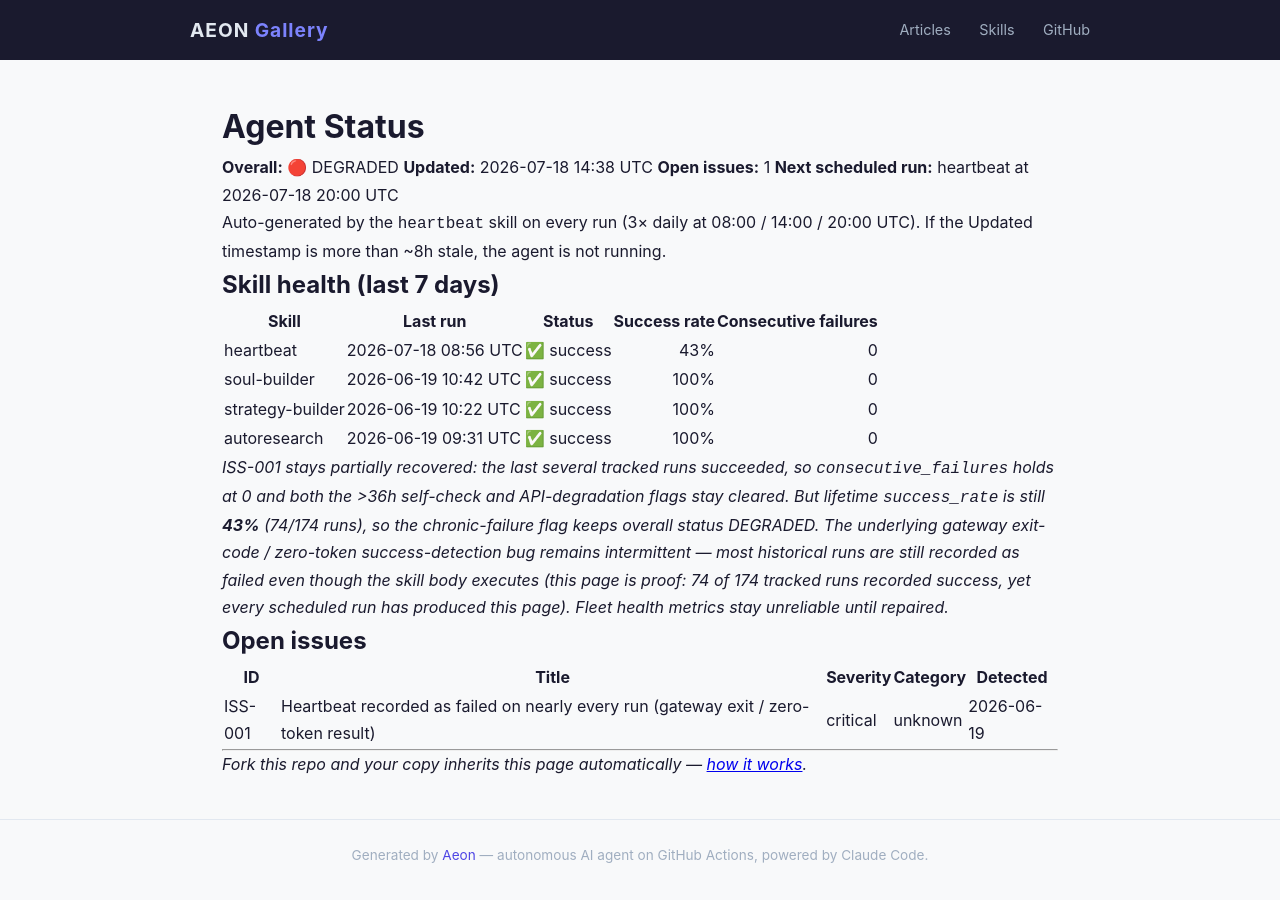
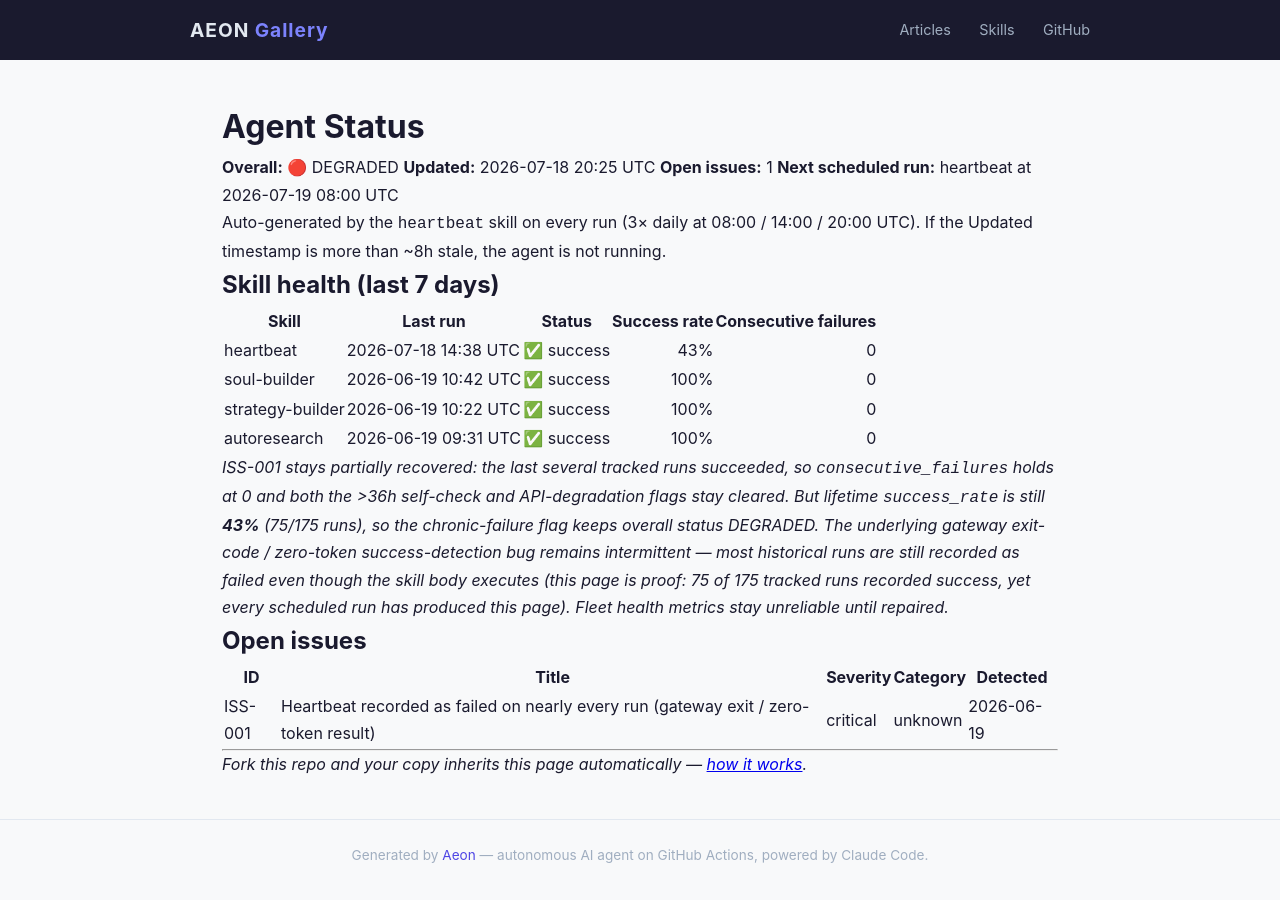
Before and after one commit to RickCrosschain/aeon, a Jekyll site: the page built from docs/status.md, in a window 1280 px wide. Built offline with Jekyll 4.4.1, drawn with Linux system fonts in a browser that asks for light colours.

Commit message:
chore(heartbeat): auto-commit 2026-07-18

```diff
--- a/docs/status.md
+++ b/docs/status.md
@@ -7,9 +7,9 @@
 # Agent Status
 
 **Overall:** 🔴 DEGRADED
-**Updated:** 2026-07-18 14:38 UTC
+**Updated:** 2026-07-18 20:25 UTC
 **Open issues:** 1
-**Next scheduled run:** heartbeat at 2026-07-18 20:00 UTC
+**Next scheduled run:** heartbeat at 2026-07-19 08:00 UTC
 
 Auto-generated by the `heartbeat` skill on every run (3× daily at 08:00 / 14:00 / 20:00 UTC). If the Updated timestamp is more than ~8h stale, the agent is not running.
 
@@ -17,12 +17,12 @@
 
 | Skill | Last run | Status | Success rate | Consecutive failures |
 |-------|----------|--------|-------------:|---------------------:|
-| heartbeat | 2026-07-18 08:56 UTC | ✅ success | 43% | 0 |
+| heartbeat | 2026-07-18 14:38 UTC | ✅ success | 43% | 0 |
 | soul-builder | 2026-06-19 10:42 UTC | ✅ success | 100% | 0 |
 | strategy-builder | 2026-06-19 10:22 UTC | ✅ success | 100% | 0 |
 | autoresearch | 2026-06-19 09:31 UTC | ✅ success | 100% | 0 |
 
-_ISS-001 stays partially recovered: the last several tracked runs succeeded, so `consecutive_failures` holds at 0 and both the >36h self-check and API-degradation flags stay cleared. But lifetime `success_rate` is still **43%** (74/174 runs), so the chronic-failure flag keeps overall status DEGRADED. The underlying gateway exit-code / zero-token success-detection bug remains intermittent — most historical runs are still recorded as failed even though the skill body executes (this page is proof: 74 of 174 tracked runs recorded success, yet every scheduled run has produced this page). Fleet health metrics stay unreliable until repaired._
+_ISS-001 stays partially recovered: the last several tracked runs succeeded, so `consecutive_failures` holds at 0 and both the >36h self-check and API-degradation flags stay cleared. But lifetime `success_rate` is still **43%** (75/175 runs), so the chronic-failure flag keeps overall status DEGRADED. The underlying gateway exit-code / zero-token success-detection bug remains intermittent — most historical runs are still recorded as failed even though the skill body executes (this page is proof: 75 of 175 tracked runs recorded success, yet every scheduled run has produced this page). Fleet health metrics stay unreliable until repaired._
 
 ## Open issues
 
--- a/memory/token-usage.csv
+++ b/memory/token-usage.csv
@@ -77,3 +77,4 @@
 2026-07-17,heartbeat,claude-opus-4-8,2096,5441,391670,39506
 2026-07-18,heartbeat,claude-opus-4-8,2102,4804,562525,40458
 2026-07-18,heartbeat,claude-opus-4-8,2094,4468,315759,38581
+2026-07-18,heartbeat,claude-opus-4-8,2100,4421,478174,57105
```
Also changed, not shown: memory/logs/2026-07-18.md (+15 -0 lines), .outputs/heartbeat.md.
